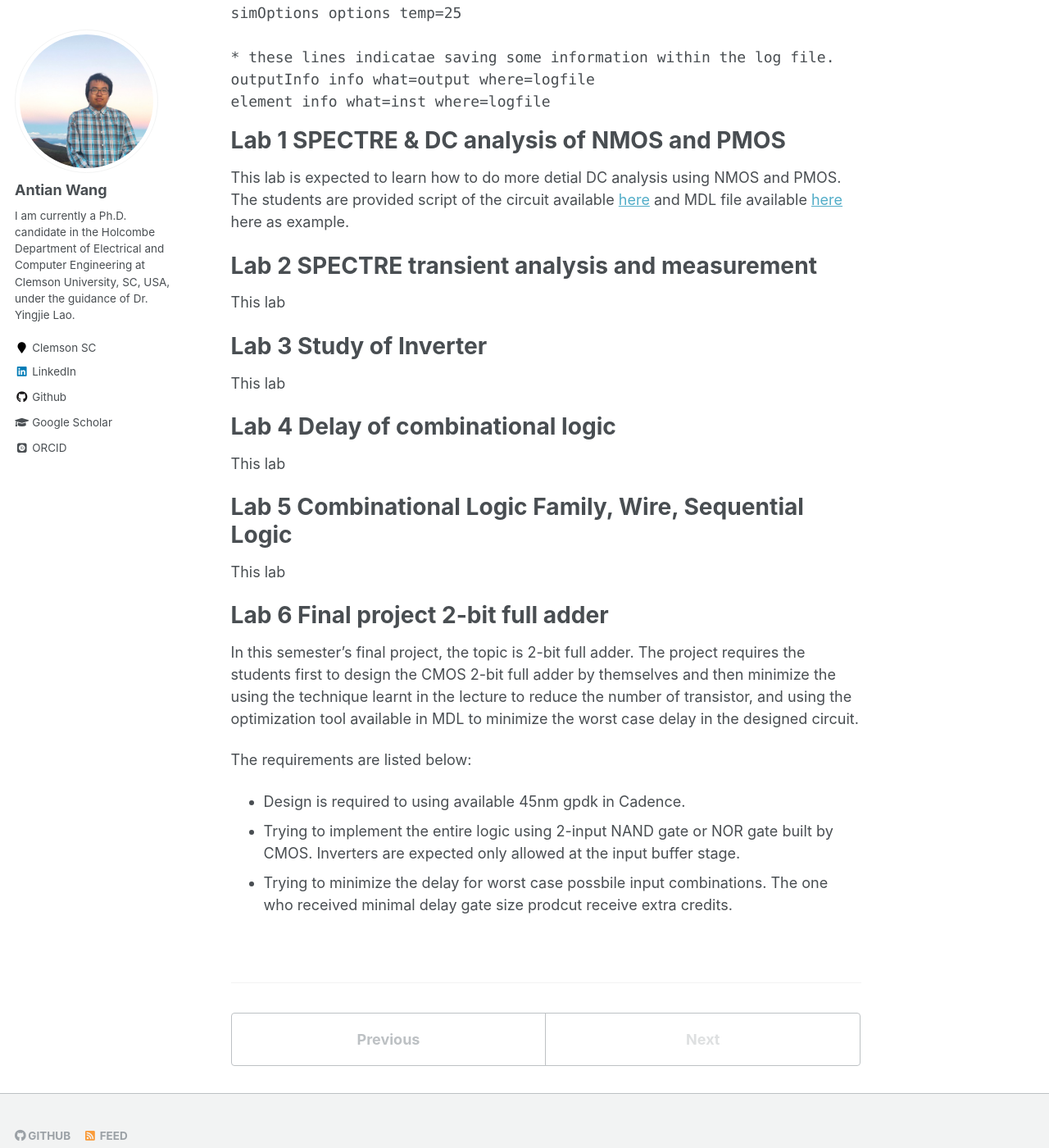
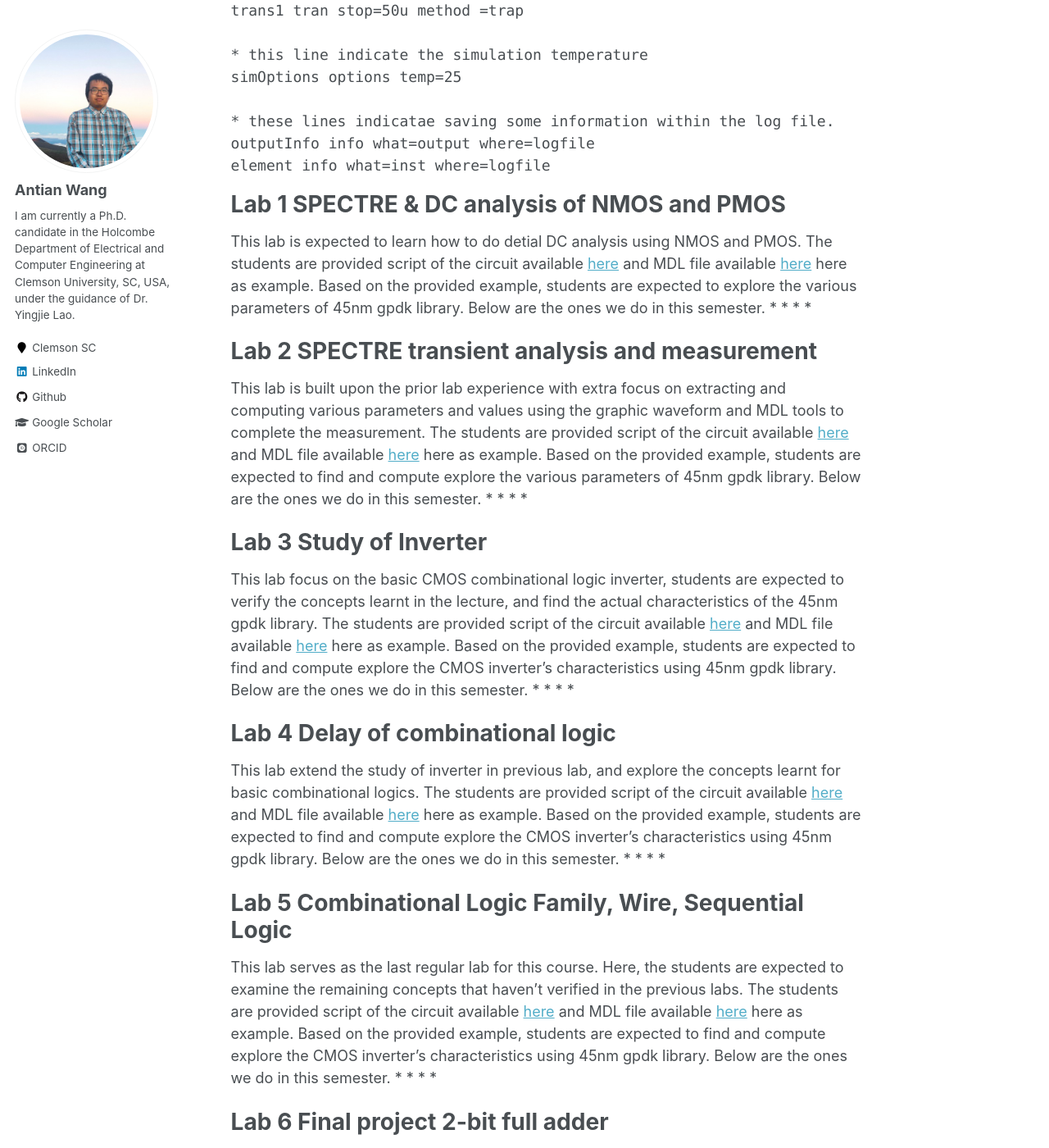
Before and after one commit to wangantian/wangantian.github.io, a Jekyll site: the page built from _teaching/Clemson_ECE4590.md, in a window 1280 px wide and 1400 px high, scrolled down 2736 px. Shown: the whole window at 82% size. Built offline with Jekyll 4.4.1, drawn with Linux system fonts in a browser that asks for light colours; some web fonts are replaced; some of the changed text lies outside the part shown.

Commit message:
teaching_update

```diff
--- a/_teaching/Clemson_ECE4590.md
+++ b/_teaching/Clemson_ECE4590.md
@@ -15,11 +15,14 @@ standard library cells; systems design considerations, testing, and packaging.
 
 Lab materials
 ======
-The lab originates from a previous offering of this course written in Hspice. This semester, we use SPECTRE, available in Cadence, to replicate similar lab settings in prior semesters with the introduction of Lab 4 and Lab 5, with more empirical experience with CMOS design. The following material is edited after the course offering 2023 Fall.
+The lab originates from the previous offerings of this course written in Hspice. This semester, we use SPECTRE, available in Cadence, to replicate similar lab settings in prior semesters with the introduction of Lab 4 and Lab 5, with more empirical experience with CMOS design.
+
+The following material is edited after the course offering 2023 Fall.
 
 To make the lab run smoothly, you must load your SPECTRE, VIRTUOSO, and library properly. You are expected to use a 45nm standard voltage temperature CMOS model in most of the lab.
 
-The lab content below originate from Cadence tutorials available within cadence site
+The lab content below originate from Cadence tutorials available within cadence site. You may extend
+
 
 Lab 0 Familar with the tool.
 ======
@@ -102,27 +105,61 @@ element info what=inst where=logfile
 </pre>
 
 
+
+
 Lab 1 SPECTRE & DC analysis of NMOS and PMOS
 ======
-This lab is expected to learn how to do more detial DC analysis using NMOS and PMOS.
+This lab is expected to learn how to do detial DC analysis using NMOS and PMOS.
 The students are provided script of the circuit available [here](/file/teaching/459/lab1.scs) and MDL file available [here](/file/teaching/459/lab1.mdl) here as example.
+Based on the provided example, students are expected to explore the various parameters of 45nm gpdk library. Below are the ones we do in this semester.
+*
+*
+*
+*
 
 
 Lab 2 SPECTRE transient analysis and measurement
 ======
-This lab
+This lab is built upon the prior lab experience with extra focus on extracting and computing various parameters and values using the graphic waveform and MDL tools to complete the measurement.
+The students are provided script of the circuit available [here](/file/teaching/459/lab2.scs) and MDL file available [here](/file/teaching/459/lab2.mdl) here as example.
+Based on the provided example, students are expected to find and compute explore the various parameters of 45nm gpdk library. Below are the ones we do in this semester.
+*
+*
+*
+*
 
 Lab 3 Study of Inverter
 ======
-This lab
+This lab focus on the basic CMOS combinational logic inverter, students are expected to verify the concepts learnt in the lecture, and find the actual characteristics of the 45nm gpdk library.
+The students are provided script of the circuit available [here](/file/teaching/459/lab3.scs) and MDL file available [here](/file/teaching/459/lab3.mdl) here as example.
+Based on the provided example, students are expected to find and compute explore the CMOS inverter's characteristics using 45nm gpdk library. Below are the ones we do in this semester.
+*
+*
+*
+*
+
 
 Lab 4 Delay of combinational logic
 ======
-This lab
+This lab extend the study of inverter in previous lab, and explore the concepts learnt for basic combinational logics.
+The students are provided script of the circuit available [here](/file/teaching/459/lab4.scs) and MDL file available [here](/file/teaching/459/lab4.mdl) here as example.
+Based on the provided example, students are expected to find and compute explore the CMOS inverter's characteristics using 45nm gpdk library. Below are the ones we do in this semester.
+*
+*
+*
+*
+
 
 Lab 5 Combinational Logic Family, Wire, Sequential Logic
 ======
-This lab
+This lab serves as the last regular lab for this course. Here, the students are expected to examine the remaining concepts that haven't verified in the previous labs.
+The students are provided script of the circuit available [here](/file/teaching/459/lab5.scs) and MDL file available [here](/file/teaching/459/lab5.mdl) here as example.
+Based on the provided example, students are expected to find and compute explore the CMOS inverter's characteristics using 45nm gpdk library. Below are the ones we do in this semester.
+*
+*
+*
+*
+
 
 Lab 6 Final project 2-bit full adder
 ======
@@ -133,3 +170,11 @@ The requirements are listed below:
 * Design is required to using available 45nm gpdk in Cadence.
 * Trying to implement the entire logic using 2-input NAND gate or NOR gate built by CMOS. Inverters are expected only allowed at the input buffer stage.
 * Trying to minimize the delay for worst case possbile input combinations. The one who received minimal delay gate size prodcut receive extra credits.
+
+
+Lab Extra RTL 2 GDSII workflow
+======
+
+In prior offerings, students also given the expierence of sythesizing the digtial circuit written in Verilog, extract the sythesized  netlist, and examine the timing performance and
+
+In this semester, part of the workflow was introduced, and complete workflow for cadence 45nm library is updated below
```
Also changed, not shown: _teaching/Clemson_ECE2090.md (+2 -2 lines).
